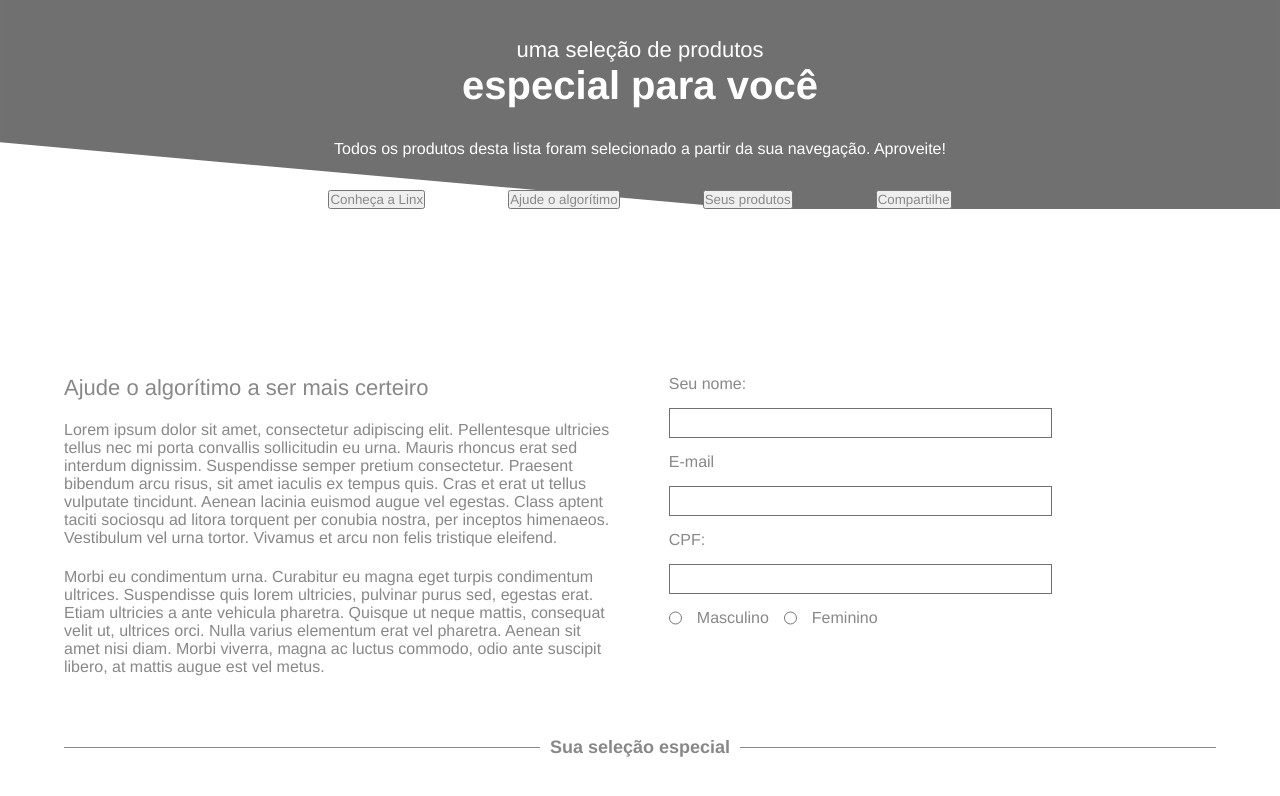
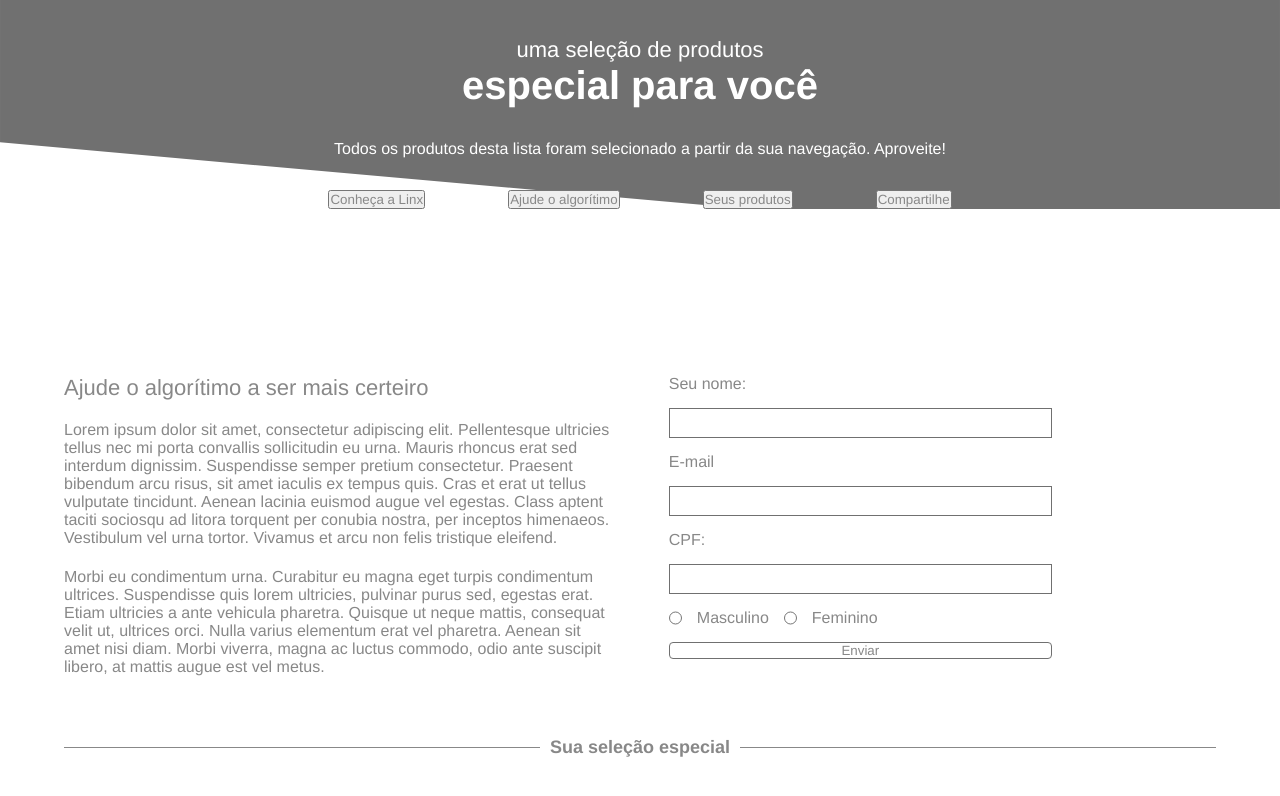
Before and after one commit to Julianaha/products-page, a React (Vite) app: page / in a window 1280 px wide. Shown: the top 796 px of the page. Built offline with nearby package versions, Linux system fonts and the light colour scheme; no server answers.

Commit message:
fix: altera css modules no arquivo form

```diff
--- a/src/components/Formulario/style.css
+++ b/src/components/Formulario/Formulario.module.css
@@ -19,7 +19,7 @@ form {
   gap: 15px;
 }
 
-.button-form {
+.btnForm {
   width: 70%;
   background: #ffffff 0% 0% no-repeat padding-box;
   border: 1px solid #707070 !important;
--- a/src/components/Formulario/index.jsx
+++ b/src/components/Formulario/index.jsx
@@ -1,21 +1,21 @@
-import "./style.css";
+import styles from "./Formulario.module.css";
 
 function Formulario() {
   return (
     <form>
       <label>Seu nome:</label>
-      <input className="styleInput" />
+      <input className={styles.styleInput} />
       <label>E-mail</label>
-      <input  className="styleInput" />
+      <input className={styles.styleInput} />
       <label>CPF:</label>
-      <input className="styleInput" />
-      <div className="styleRadio">
+      <input className={styles.styleInput} />
+      <div className={styles.styleRadio}>
         <input type="radio" id="men" name="masculino" value="masculino" />
         <label htmlFor="masculino">Masculino</label>
         <input type="radio" id="woman" name="feminino" value="feminino" />
         <label htmlFor="feminino">Feminino</label>
       </div>
-      {/* <button className="button-form">Enviar</button> */}
+      <button className={styles.btnForm}>Enviar</button>
     </form>
   );
 }
```
